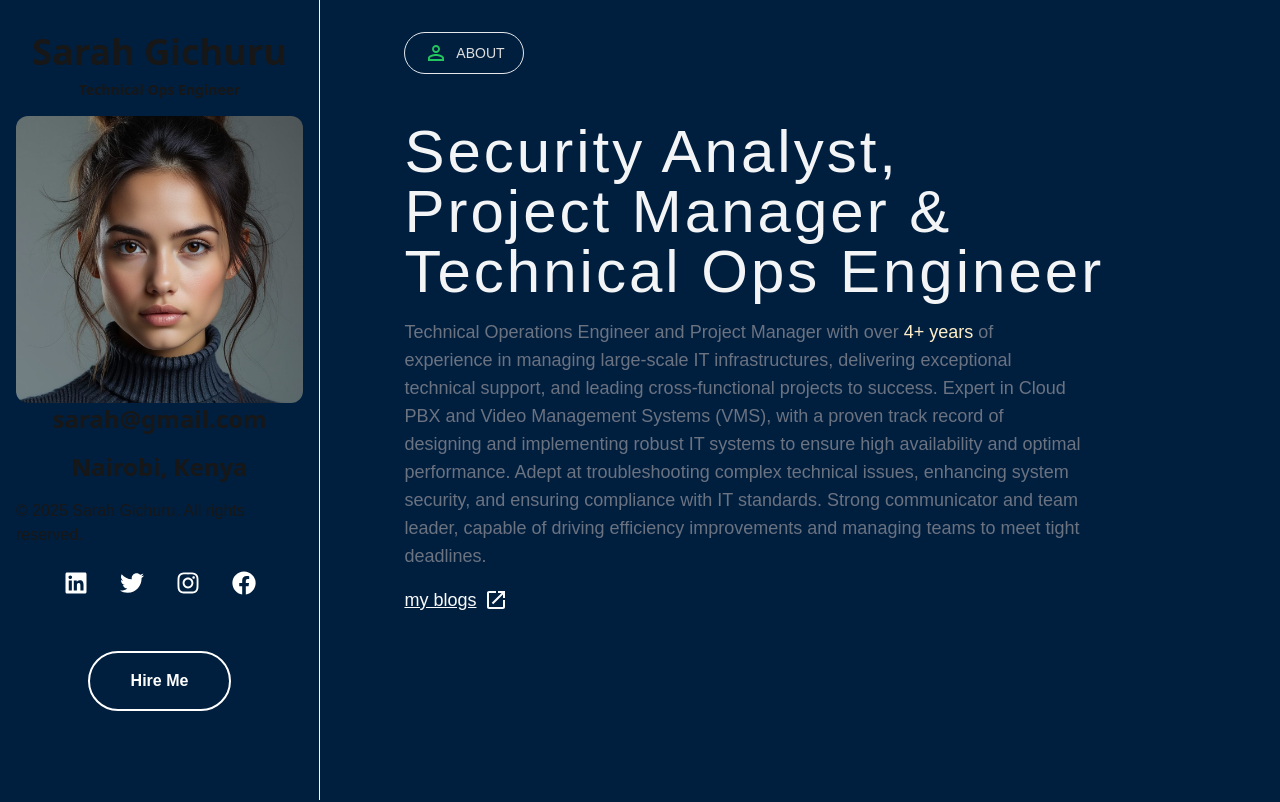
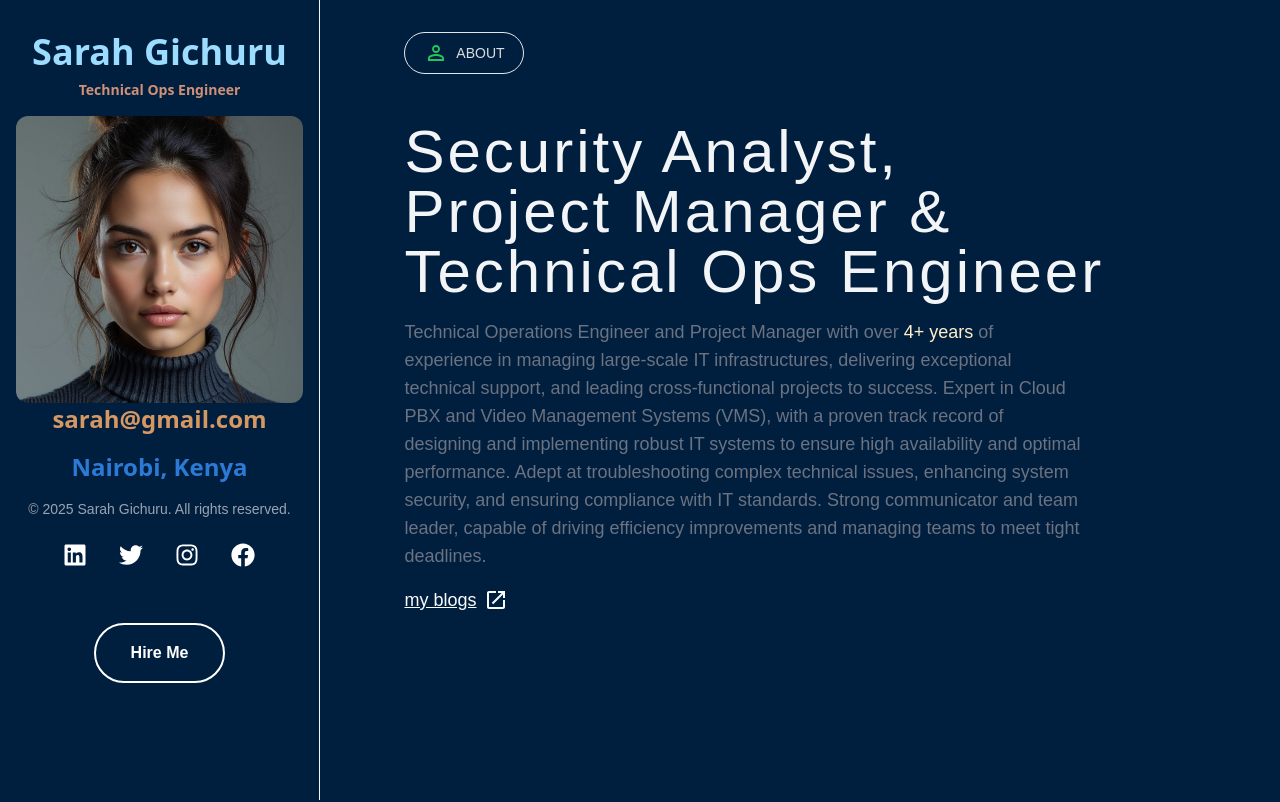
Before and after one commit to DianaWangui/sarah-portfolio, a Next.js app: page / in a window 1280 px wide. Shown: the top 802 px of the page. Built offline with nearby package versions, Linux system fonts and the light colour scheme.

Commit message:
update SideCard component styles for improved visual appeal

```diff
--- a/app/landingpage/components/sidecard.js
+++ b/app/landingpage/components/sidecard.js
@@ -10,8 +10,8 @@ const SideCard = () => {
                          p-4 lg:fixed left-0 top-0"
         >
             <div className="text-center p-4 flex gap-2 flex-col items-center">
-                <h1 className="text-4xl font-bold font-sans">Sarah Gichuru</h1>
-                <p className="text-sm font-bold font-sans">Technical Ops Engineer</p>
+                <h1 className="text-4xl text-[#9CDCFE] font-bold font-sans">Sarah Gichuru</h1>
+                <p className="text-sm text-[#CE9178] font-bold font-sans">Technical Ops Engineer</p>
             </div>
 
             <div className="w-full max-w-xs">
@@ -25,9 +25,9 @@ const SideCard = () => {
             </div>
 
             <div className="flex flex-col gap-4 items-center">
-                <h2 className="text-2xl font-bold font-sans">sarah@gmail.com</h2>
-                <h2 className="text-2xl font-bold font-sans">Nairobi, Kenya</h2>
-                <p>&copy; {new Date().getFullYear()} Sarah Gichuru. All rights reserved.</p>
+                <h2 className="text-2xl text-[#D69862] font-bold font-sans">sarah@gmail.com</h2>
+                <h2 className="text-2xl text-[#2C7AD6] font-bold font-sans">Nairobi, Kenya</h2>
+                <p className="text-sm text-gray-400">&copy; {new Date().getFullYear()} Sarah Gichuru. All rights reserved.</p>
 
                 {/* Social Media Links */}
                 <ul className="flex flex-row items-center gap-4">
```
